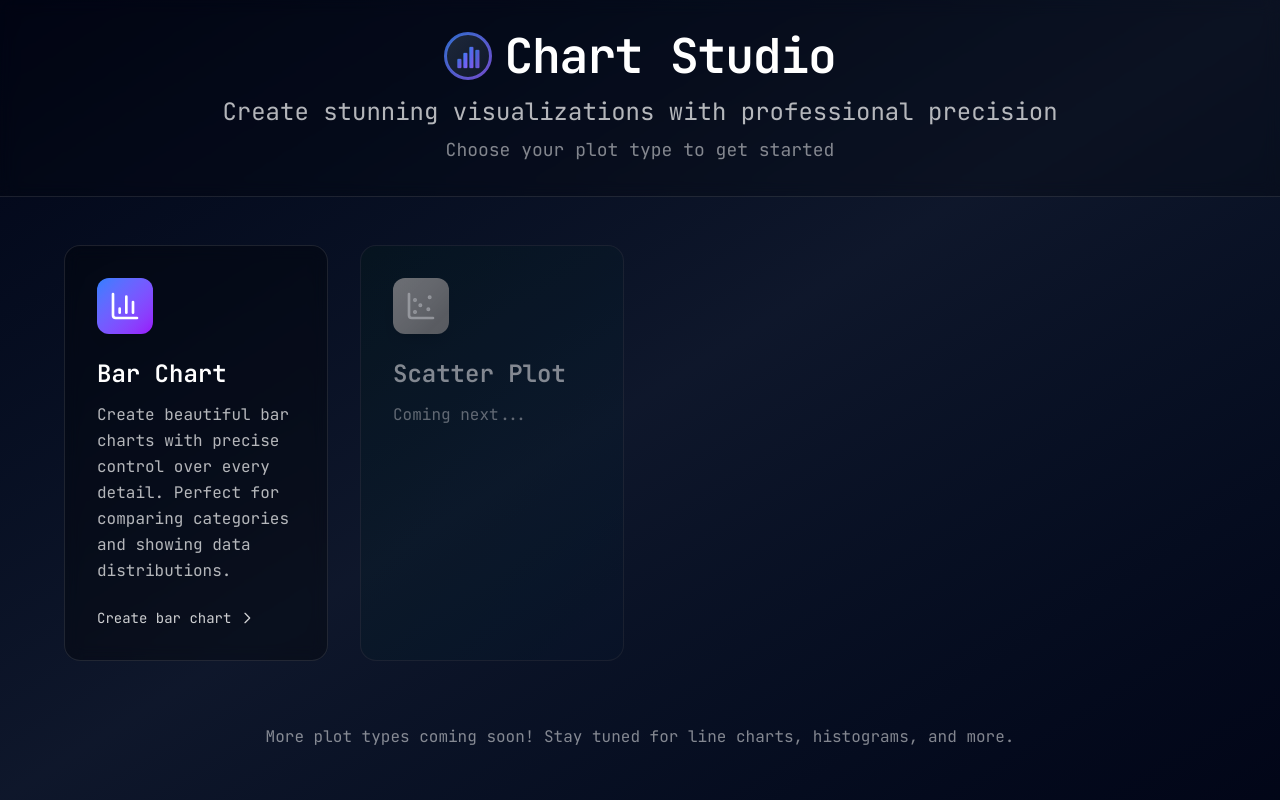
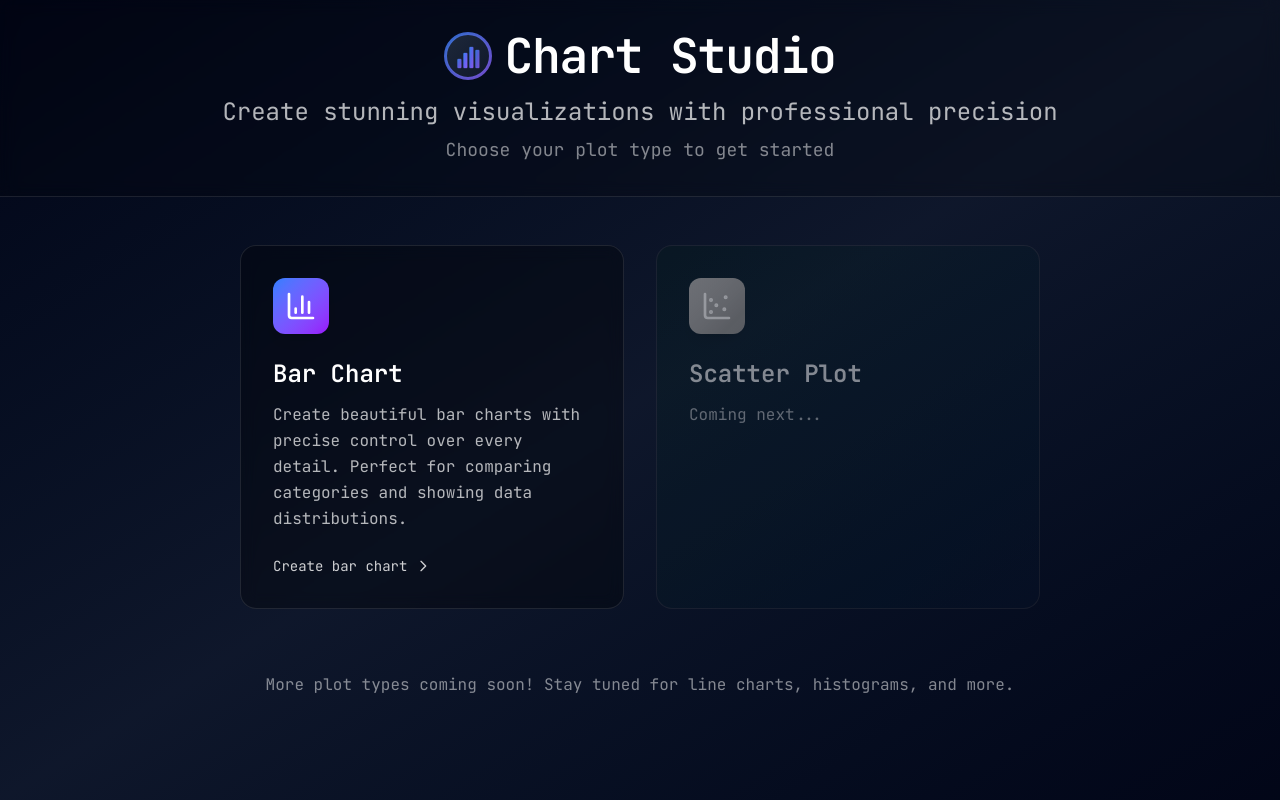
Before and after one commit to Prot10/Plot-Studio, a React (Vite) app: page / in a window 1280 px wide. Built offline with nearby package versions, Linux system fonts and the light colour scheme.

Commit message:
cards centrally aligned

```diff
--- a/src/pages/PlotSelectionPage.tsx
+++ b/src/pages/PlotSelectionPage.tsx
@@ -55,7 +55,7 @@ export function PlotSelectionPage() {
 
             <main className="flex-1 px-4 sm:px-6 py-8 sm:py-12">
                 <div className="mx-auto max-w-6xl">
-                    <div className="grid gap-6 sm:gap-8 md:grid-cols-2 lg:grid-cols-3 xl:grid-cols-4">
+                    <div className="flex flex-wrap justify-center gap-6 sm:gap-8">
                         {plotTypes.map((plotType) => {
                             const IconComponent = plotType.icon;
                             const isDisabled = plotType.type === 'scatter';
@@ -64,7 +64,7 @@ export function PlotSelectionPage() {
                                 return (
                                     <div
                                         key={plotType.type}
-                                        className="relative overflow-hidden rounded-2xl border border-white/10 bg-black/20 p-8 text-left opacity-70 cursor-not-allowed"
+                                        className="relative overflow-hidden rounded-2xl border border-white/10 bg-black/20 p-8 text-left opacity-70 cursor-not-allowed w-full max-w-sm"
                                         aria-disabled={true}
                                     >
                                         <div className={`absolute inset-0 bg-gradient-to-br ${plotType.gradient} opacity-5`} />
@@ -90,7 +90,7 @@ export function PlotSelectionPage() {
                                 <button
                                     key={plotType.type}
                                     onClick={() => handleSelectPlotType(plotType.type)}
-                                    className="group relative overflow-hidden rounded-xl sm:rounded-2xl border border-white/10 bg-black/30 p-6 sm:p-8 text-left transition-all duration-300 hover:border-white/20 hover:bg-black/40 hover:shadow-2xl backdrop-blur w-full"
+                                    className="group relative overflow-hidden rounded-xl sm:rounded-2xl border border-white/10 bg-black/30 p-6 sm:p-8 text-left transition-all duration-300 hover:border-white/20 hover:bg-black/40 hover:shadow-2xl backdrop-blur w-full max-w-sm"
                                 >
                                     <div className={`absolute inset-0 bg-gradient-to-br ${plotType.gradient} opacity-0 transition-opacity duration-300 group-hover:opacity-10`} />
 
```
